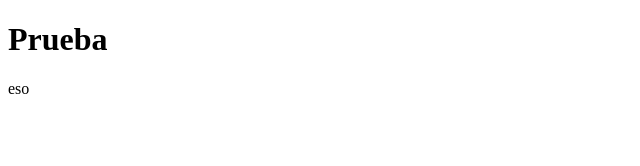
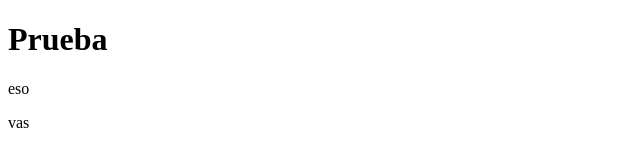
Before and after one commit to sebasthiangamero/vscode05, a plain HTML site: page index.html in a window 1280 px wide. Shown: the full height of the page, 0-640 px from the left. Drawn offline with Linux system fonts and the light colour scheme.

Commit message:
segundo commit - agregar index

```diff
--- a/index.html
+++ b/index.html
@@ -8,5 +8,6 @@
 <body>
     <h1>Prueba</h1>
     <p>eso</p>
+    <p>vas</p>
 </body>
 </html>
```
